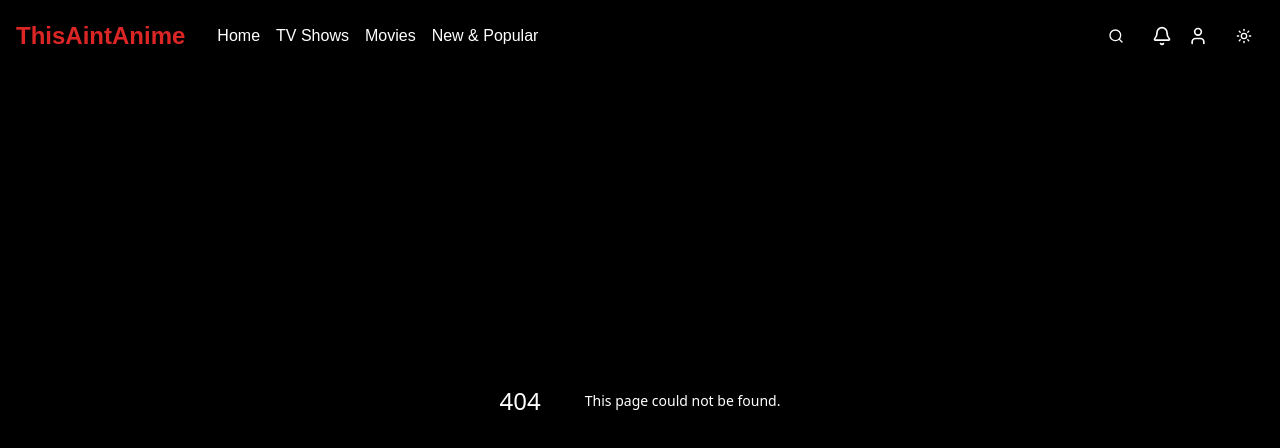
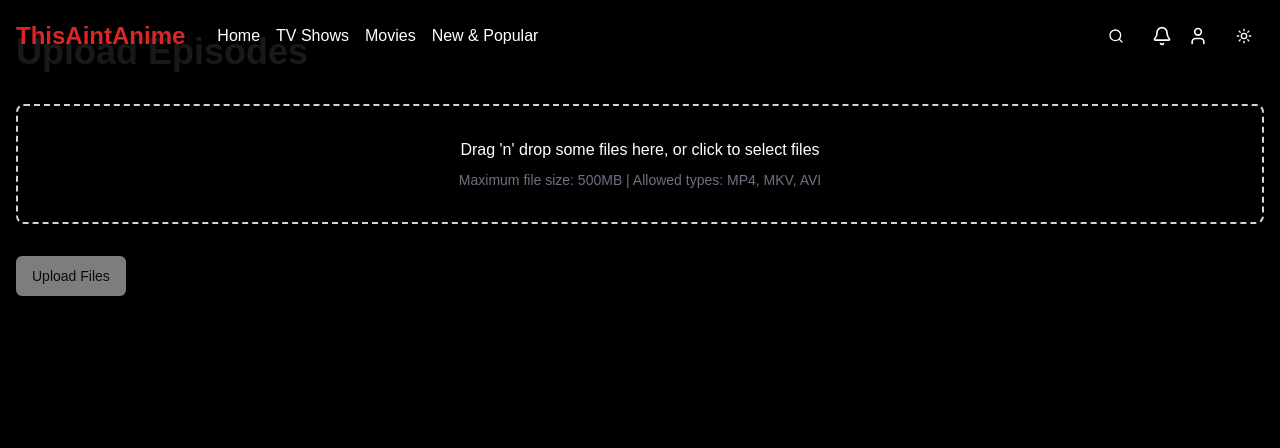
Before and after one commit to zufichris/anime-stream, a Next.js app: page /upload/1 in a window 1280 px wide. Before the commit this address had no page. Shown: the top 448 px of the page. Built offline with nearby package versions, Linux system fonts and the light colour scheme.

Commit message:
Upload Episodes UI

```diff
--- /dev/null
+++ b/app/upload/[animeId]/page.tsx
@@ -0,0 +1,156 @@
+"use client";
+
+import { useState, useCallback } from "react";
+import { useDropzone } from "react-dropzone";
+import { Button } from "@/components/ui/button";
+import { ApiClient } from "@/config/axios";
+
+// Define allowed file types and size limits
+const MAX_FILE_SIZE = 500 * 1024 * 1024; // 500MB
+const MAX_FILES = 10;
+const ALLOWED_TYPES = {
+  "video/*": [".mp4", ".mkv", ".avi"],
+};
+
+interface UploadPageProps {
+  params: {
+    animeId: string;
+  };
+}
+
+export default function UploadPage({ params }: UploadPageProps) {
+  const [files, setFiles] = useState<File[]>([]);
+  const [uploading, setUploading] = useState(false);
+  const [progress, setProgress] = useState(0);
+
+  const onDrop = useCallback((acceptedFiles: File[]) => {
+    // Validate file sizes
+    const validFiles = acceptedFiles.filter(
+      (file) => file.size <= MAX_FILE_SIZE
+    );
+
+    if (validFiles.length !== acceptedFiles.length) {
+    }
+
+    setFiles((prev) => {
+      const newFiles = [...prev, ...validFiles];
+      return newFiles.slice(0, MAX_FILES);
+    });
+  }, []);
+
+  const { getRootProps, getInputProps, isDragActive } = useDropzone({
+    onDrop,
+    accept: ALLOWED_TYPES,
+    maxSize: MAX_FILE_SIZE,
+  });
+
+  const handleUpload = async () => {
+    try {
+      setUploading(true);
+      setProgress(0);
+
+      const formData = new FormData();
+      files.forEach((file) => {
+        formData.append("files", file);
+      });
+
+      // Validate anime ID
+      if (!params.animeId || !/^\d+$/.test(params.animeId)) {
+        throw new Error("Invalid anime ID");
+      }
+
+      formData.set("animeId", params.animeId);
+
+      const res = await ApiClient({
+        to: "/",
+        type: "form-data",
+      }).post(`/api/upload/${params.animeId}`, formData);
+
+      if (res.data.success) {
+        setFiles([]);
+      } else {
+        throw new Error(res.data.message || "Upload failed");
+      }
+    } catch (error) {
+      console.error("Upload failed:", error);
+    } finally {
+      setUploading(false);
+      setProgress(0);
+    }
+  };
+
+  const removeFile = (index: number) => {
+    setFiles((prev) => prev.filter((_, i) => i !== index));
+  };
+
+  return (
+    <div className="container mx-auto px-4 py-8">
+      <h1 className="text-4xl font-bold mb-8">Upload Episodes</h1>
+
+      <div
+        {...getRootProps()}
+        className={`border-2 border-dashed rounded-lg p-8 mb-8 text-center transition-colors
+          ${isDragActive ? "border-primary bg-primary/10" : "border-gray-300"}
+          ${uploading ? "opacity-50 cursor-not-allowed" : "cursor-pointer"}`}
+      >
+        <input {...getInputProps()} disabled={uploading} />
+        {isDragActive ? (
+          <p>Drop the files here ...</p>
+        ) : (
+          <div>
+            <p className="mb-2">
+              Drag &apos;n&apos; drop some files here, or click to select files
+            </p>
+            <p className="text-sm text-gray-500">
+              Maximum file size: {MAX_FILE_SIZE / 1024 / 1024}MB | Allowed
+              types: MP4, MKV, AVI
+            </p>
+          </div>
+        )}
+      </div>
+
+      {files.length > 0 && (
+        <div className="mb-8">
+          <h2 className="text-2xl font-semibold mb-4">Selected Files:</h2>
+          <ul className="space-y-2">
+            {files.map((file, index) => (
+              <li
+                key={index}
+                className="flex items-center justify-between p-2 bg-gray-50 dark:text-black rounded"
+              >
+                <span>
+                  {file.name} ({(file.size / 1024 / 1024).toFixed(2)}MB)
+                </span>
+                <Button
+                  variant="destructive"
+                  size="sm"
+                  onClick={() => removeFile(index)}
+                  disabled={uploading}
+                >
+                  Remove
+                </Button>
+              </li>
+            ))}
+          </ul>
+        </div>
+      )}
+
+      {uploading && progress > 0 && (
+        <div className="w-full bg-gray-200 rounded-full h-2.5 mb-4">
+          <div
+            className="bg-primary h-2.5 rounded-full transition-all duration-300"
+            style={{ width: `${progress}%` }}
+          />
+        </div>
+      )}
+
+      <Button
+        onClick={handleUpload}
+        disabled={files.length === 0 || uploading}
+        className="w-full md:w-auto"
+      >
+        {uploading ? `Uploading (${progress}%)...` : "Upload Files"}
+      </Button>
+    </div>
+  );
+}
```
